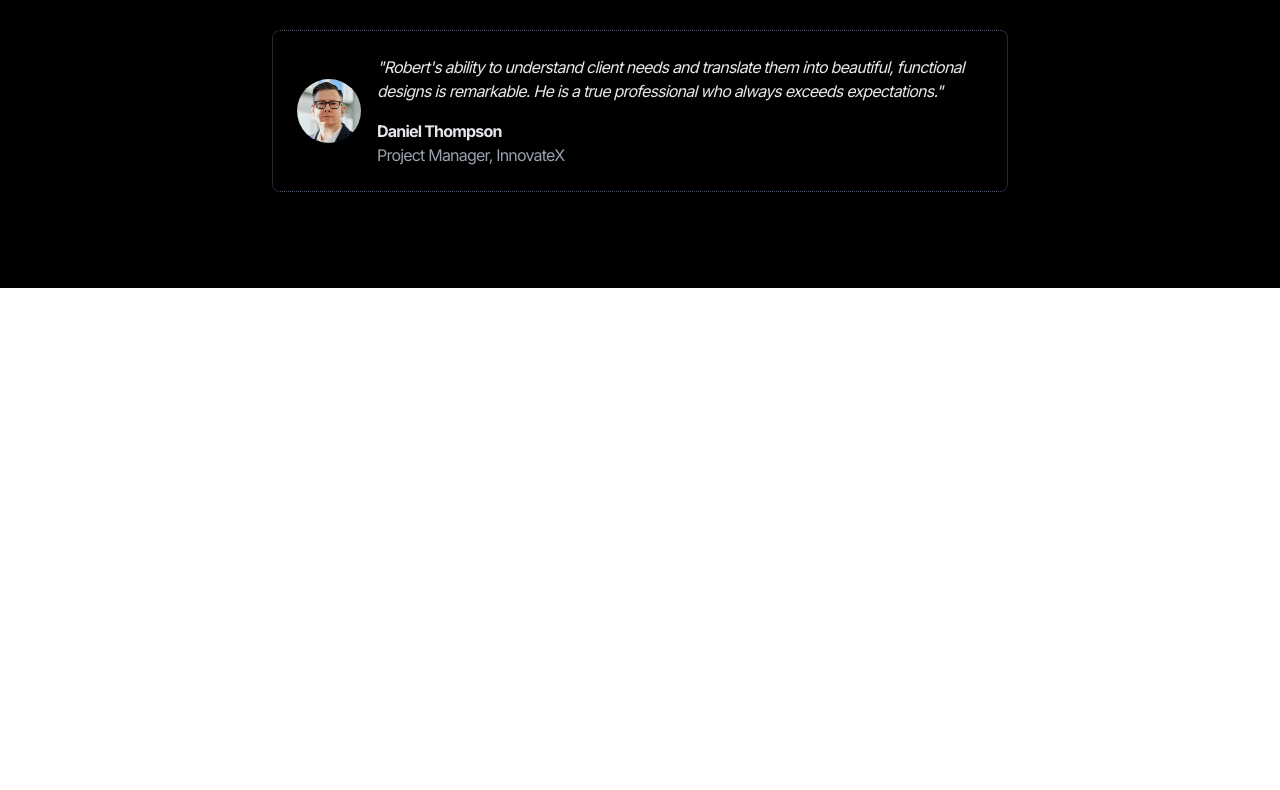
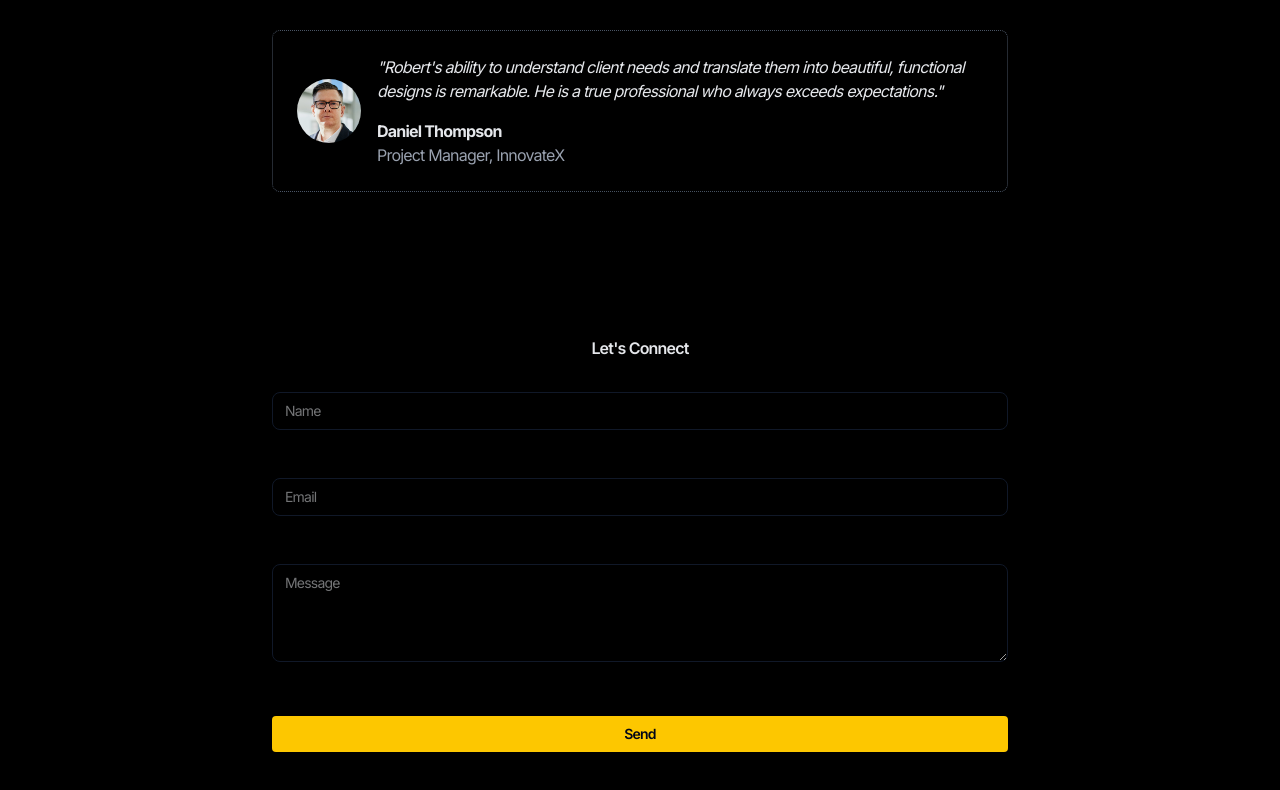
Before and after one commit to syedaftab-dev/Portfolio, a React (Vite) app: page / in a window 1280 px wide. Shown: the part 5268-6058 px from the top of the page. Before the commit the page ends 5556 px from the top, so only its background shows below. Built offline with nearby package versions, Linux system fonts and the light colour scheme.

Commit message:
add contact form component and integrate emailjs for message sending

```diff
--- a/package.json
+++ b/package.json
@@ -10,9 +10,11 @@
     "preview": "vite preview"
   },
   "dependencies": {
+    "@emailjs/browser": "^4.4.1",
     "@tailwindcss/vite": "^4.1.18",
     "react": "^19.2.0",
     "react-dom": "^19.2.0",
+    "react-hot-toast": "^2.6.0",
     "react-icons": "^5.5.0",
     "tailwindcss": "^4.1.18"
   },
--- a/src/App.jsx
+++ b/src/App.jsx
@@ -6,6 +6,7 @@ import Projects from './components/Projects';
 import Skills from './components/Skills';
 import Achievements from './components/Achievements';
 import Testimonials from './components/Testimonials';
+import ContactForm from './components/ContactForm';
 
 const App = () => {
   return (
@@ -17,6 +18,7 @@ const App = () => {
           <Skills/>
           <Achievements/>
           <Testimonials/>
+          <ContactForm/>
         </main>
   )
 }
--- /dev/null
+++ b/src/components/ContactForm.jsx
@@ -0,0 +1,111 @@
+import React, { useState } from 'react'
+import emailjs from "@emailjs/browser"
+import toast from 'react-hot-toast';
+import { Toaster } from 'react-hot-toast';
+
+const ContactFrom = () => {
+
+  const [formData,setFormData] = useState({
+    name: "",
+    email: "",
+    message:"",
+  })
+
+  const [errors,setErrors] = useState({});
+
+  const [isSending,setIsSending] = useState(false);
+
+  const handleChange= (e)=>{
+    const {name, value} = e.target;
+    setFormData({
+      ...formData,
+      [name]: value
+    })
+  }
+  // to handle form errors
+  const validate = ()=>{
+    let errors = {};
+    if(!formData.name){errors.name = "Name is required";}
+    if(!formData.email){
+      errors.email = "Email is required"
+    }
+    else if(!/\S+@\S+\.\S+/.test(formData.email)){
+        errors.email = "Email is invalid"
+    }
+    if(!formData.message)errors.message = "message is required";
+
+    return errors;
+  }
+
+  //
+  const handleSubmit = (e)=>{
+    e.preventDefault();
+    const validationErrors = validate();
+    if(Object.keys(validationErrors).length>0){
+      setErrors(validationErrors);
+    }else{
+      setErrors({});
+      setIsSending(true);
+
+      // send email
+      emailjs.send(
+        "service_m18oy5x", // service id
+        "template_283w20e", // template id
+        formData,
+        "vLIXCPZGHZhnXtjav"
+      )
+      .then((reponse)=>{
+        console.log("SUCCESS!",reponse.status,reponse.text);
+        toast.success("Message send successfull");
+        setFormData({name:"",email:"",message:""})// reset the form data
+      })
+      .catch((error)=>{
+        console.log("FAILED...",error);
+        toast.error("Failed to send message. Please try again later")
+      })
+      .finally(()=>{
+        setIsSending(false);
+      })
+    }
+  }
+  return (
+    <div className='mx-auto max-w-3xl p-4' id="contact">
+        <Toaster/>
+        <h2 className='my-8 text-center tex-4xl font-semibold tracking-tighter'>
+          Let's Connect
+        </h2>
+        <form action="" onSubmit={handleSubmit}>
+          <div className='mb-4'>
+            <input type="text" id='name' name='name' value={formData.name} placeholder='Name' onChange={handleChange}
+            className='mb-8 w-full appearance-none rounded-lg border border-gray-900 bg-transparent px-3 py-2 text-sm focus:border-gray-400 focus:outline-none' />
+            {errors.name && (
+              <p className='text-sm text-pink-700'>{errors.name}</p>
+            )}
+          </div>
+
+          <div className='mb-4'>
+            <input type="email" id='email' name='email' value={formData.email} placeholder='Email' onChange={handleChange}
+            className='mb-8 w-full appearance-none rounded-lg border border-gray-900 bg-transparent px-3 py-2 text-sm focus:border-gray-400 focus:outline-none' />
+            {errors.email && (
+              <p className='text-sm text-pink-700'>{errors.email}</p>
+            )}
+          </div>
+          <div className='mb-4'>
+            <textarea id='message' name='message' value={formData.message} placeholder='Message' onChange={handleChange}
+            className='mb-8 w-full appearance-none rounded-lg border border-gray-900 bg-transparent px-3 py-2 text-sm focus:border-gray-400 focus:outline-none' rows="4"/>
+            {errors.message && (
+              <p className='text-sm text-pink-700'>{errors.message}</p>
+            )}
+          </div>
+
+          <button type='submit' className={`mb-8 w-full rounded bg-yellow-400 px-4 py-2 text-sm font-semibold text-slate-950 hover:bg-yellow-500 ${isSending ? "cursor-not-allowed opacity-50" : "" }`}
+            disabled={isSending}
+          >
+            {isSending ? "sending..." : "Send"}
+          </button>
+        </form>
+    </div>
+  )
+}
+
+export default ContactFrom
```
Also changed, not shown: 1 other file (tests, documents, lock files or other folders).
